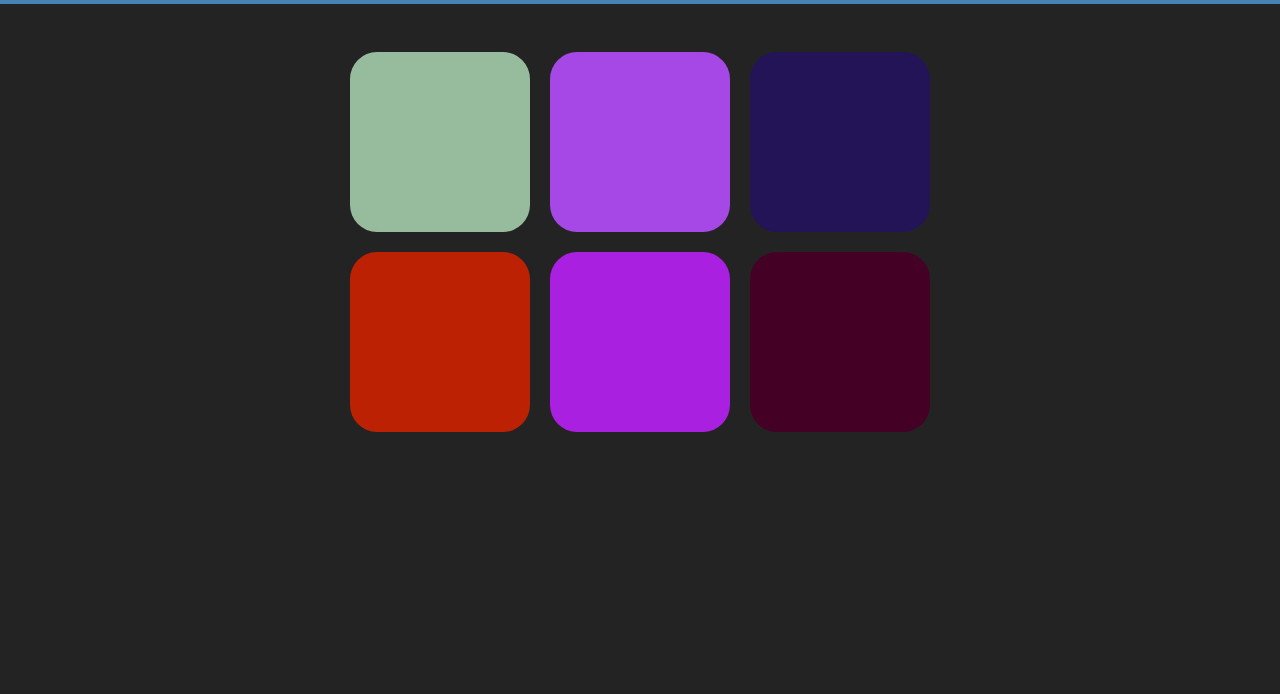
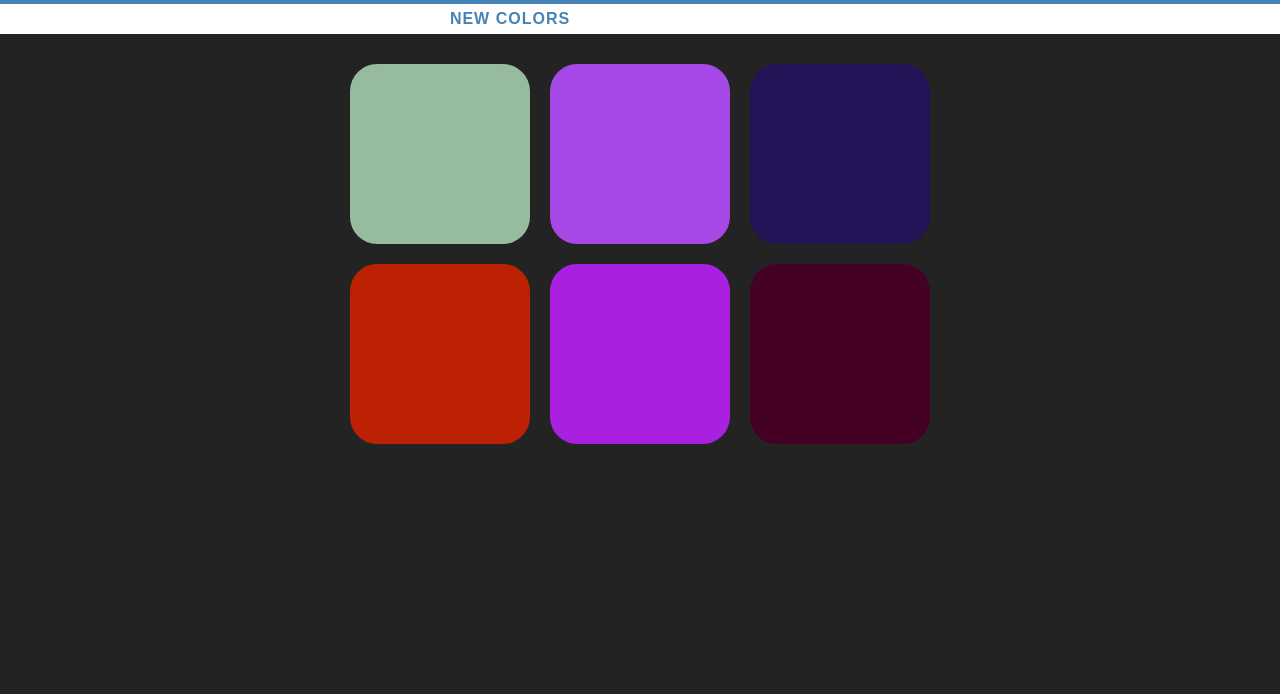
Before and after one commit to hanapotski/udemy_webDevBootcamp, a plain HTML site: page section15/colorgame.html in a window 1280 px wide. Shown: the part 106-800 px from the top of the page. Drawn offline with Linux system fonts and the light colour scheme; files that its build step writes are made by us from their sources.

Commit message:
color game html

```diff
--- a/section15/colorgame.html
+++ b/section15/colorgame.html
@@ -8,7 +8,8 @@
   <body>
   <h1>The Great <span id="colorDisplay">RGB</span> COLOR GAME</h1>
 
-  <div>
+  <div id="stripe">
+    <button>New Colors</button>
     <span id="message"></span>
   </div>
 
```
